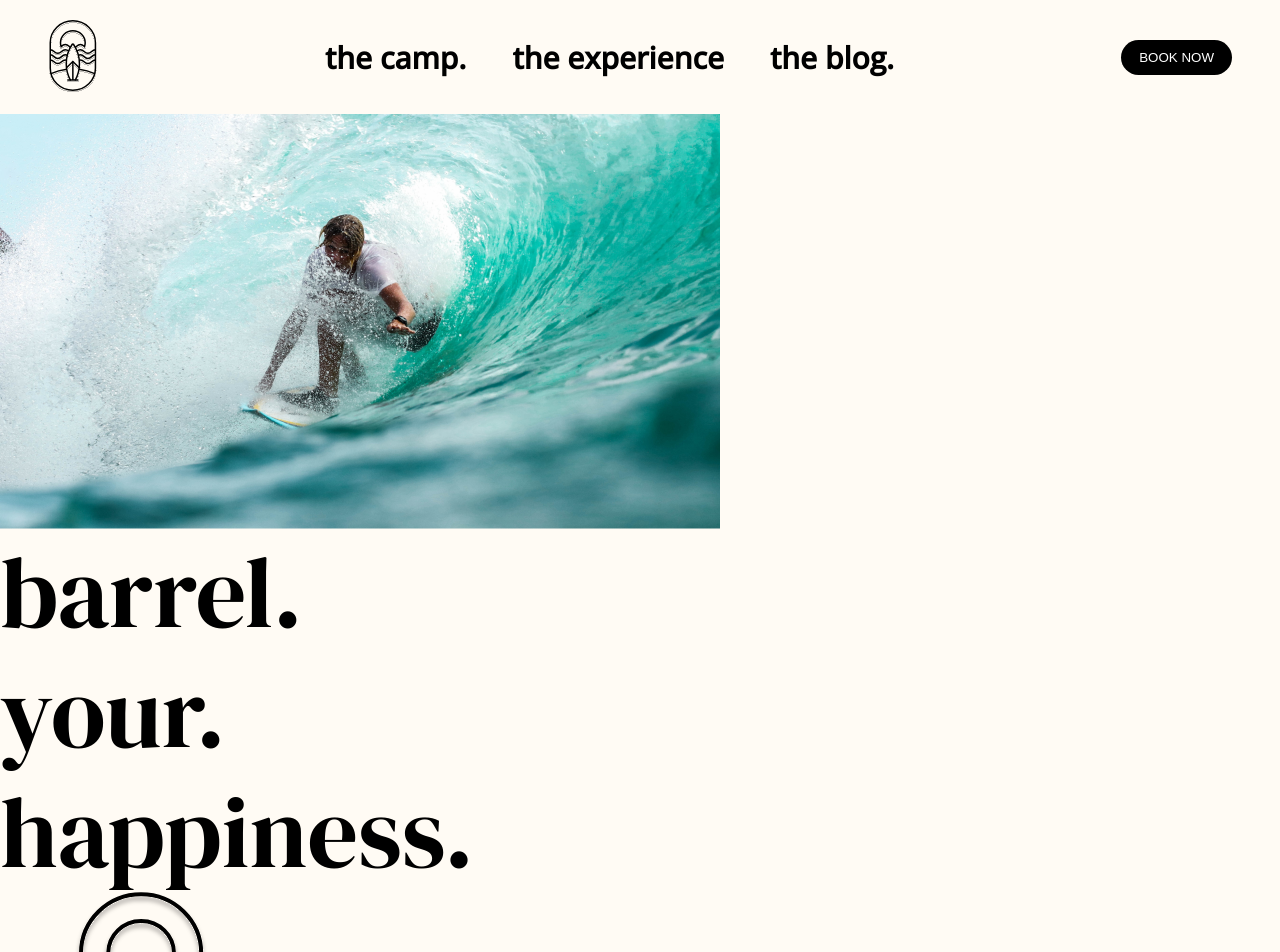
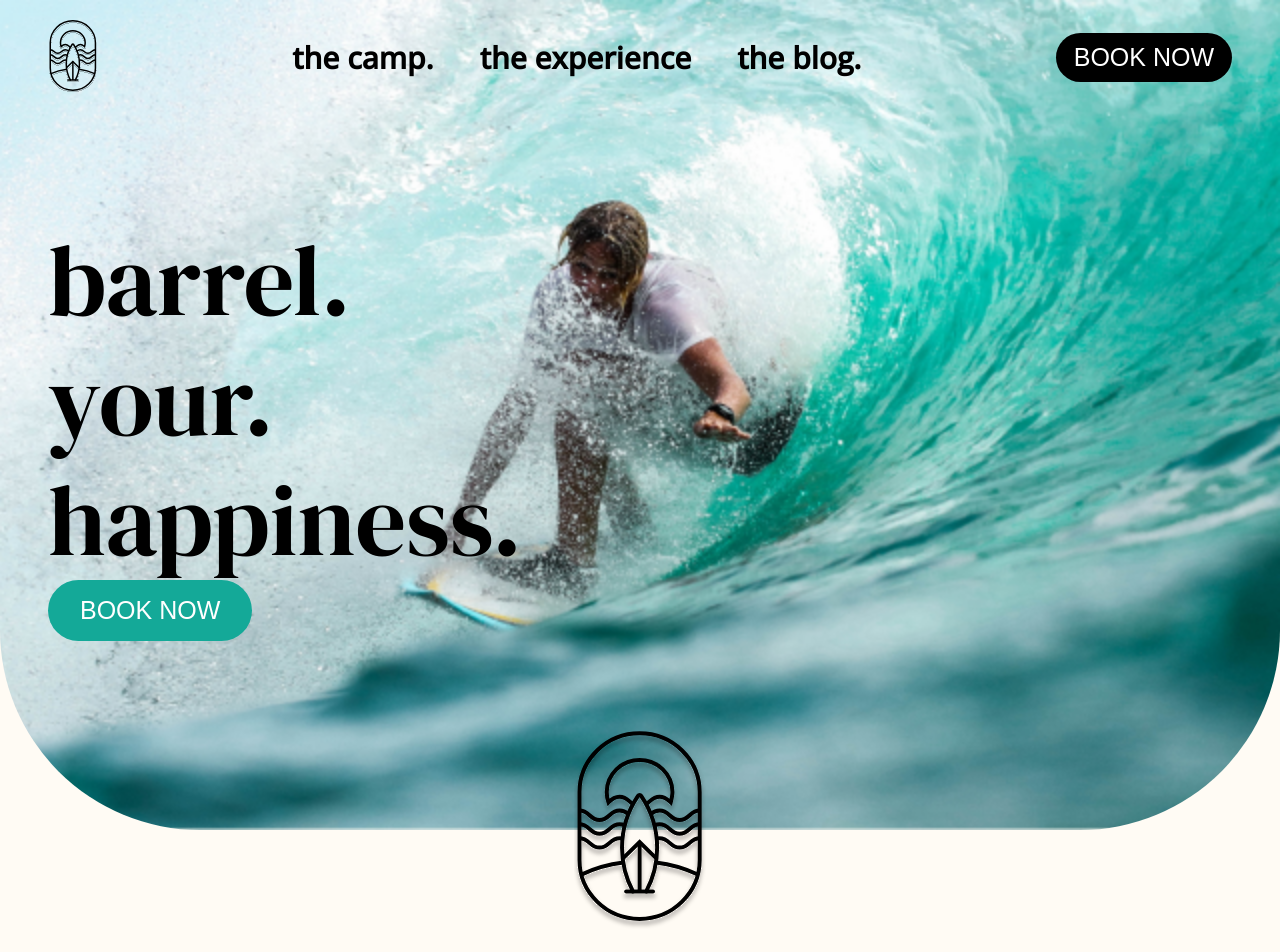
Before and after one commit to maksymkushnirov/surf-camp, a Next.js app in the folder surf-camp-fe/: page / in a window 1280 px wide. Shown: the top 952 px of the page. Built offline with nearby package versions, Linux system fonts and the light colour scheme.

Commit message:
hero styles

```diff
--- a/surf-camp-fe/app/_components/HeroSection.jsx
+++ b/surf-camp-fe/app/_components/HeroSection.jsx
@@ -1,13 +1,13 @@
 import Link from "next/link";
 
-const HeroSection = ({ imgSrc, headline, theme = "turquise" }) => {
+const HeroSection = ({ imgSrc, headline, theme = "turquoise" }) => {
   return (
     <section className="hero">
       <div className="hero__background">
         <img src={imgSrc || "/assets/hero-home.png"} alt="" />
       </div>
       <div className={`hero-headline hero__headline--${theme}`}>{headline}</div>
-      <button className={`btn btn--medium btm--${theme}`}>
+      <button className={`btn btn--medium btn--${theme}`}>
         <Link href="/events">BOOK NOW</Link>
       </button>
       <img
--- a/surf-camp-fe/sass/components/_button.scss
+++ b/surf-camp-fe/sass/components/_button.scss
@@ -1,13 +1,33 @@
 .btn {
-  font-size: 2.5 rem;
+  font-size: 2.5rem;
 
   &--small {
     padding: 1rem 1.8rem;
     border-radius: 2.5rem;
   }
 
+  &--medium {
+    padding: 1.6rem 3.2rem;
+    border-radius: 3.2rem;
+  }
+
   &--black {
     background-color: black;
     color: white;
   }
+
+  &--turquoise {
+    background-color: $turquoise;
+    color: white;
+  }
+
+  &--orange {
+    background-color: #ce822f;
+    color: white;
+  }
+
+  // &--beige {
+  //   background-color: $beige;
+  //   color: white;
+  // }
 }
--- a/surf-camp-fe/sass/components/_footer.scss
+++ b/surf-camp-fe/sass/components/_footer.scss
@@ -5,8 +5,8 @@
 
   &__logo {
     width: 8rem;
-    filter: invert(81%) sepia(53%) saturate(0%) hue-rotate(226deg)
-      brightness(114%) contrast(100%);
+    filter: invert(99%) sepia(3%) saturate(825%) hue-rotate(200deg)
+      brightness(118%) contrast(100%);
   }
 
   &__nav {
@@ -31,11 +31,13 @@
     display: flex;
     justify-content: space-between;
   }
+
   &__policies-nav {
     display: flex;
     list-style: none;
-  }
-  & li:not(:last-of-type) {
-    margin-right: 3.5rem;
+
+    & li:not(:last-of-type) {
+      margin-right: 3.5rem;
+    }
   }
 }
--- a/surf-camp-fe/sass/components/_header.scss
+++ b/surf-camp-fe/sass/components/_header.scss
@@ -1,12 +1,27 @@
 .header {
+  position: absolute;
+  top: 0;
+  left: 0;
+  right: 0;
   display: flex;
   justify-content: space-between;
   align-items: center;
   padding: 2rem 4.8rem;
+  z-index: 10;
+
+  &--light {
+    color: white;
+
+    & .header__logo {
+      filter: invert(99%) sepia(3%) saturate(825%) hue-rotate(200deg)
+        brightness(118%) contrast(100%);
+    }
+  }
 
   &__logo {
     width: 5rem;
   }
+
   &__nav {
     display: flex;
     list-style: none;
--- /dev/null
+++ b/surf-camp-fe/sass/components/_hero-section.scss
@@ -0,0 +1,44 @@
+.hero {
+  position: relative;
+  width: 100%;
+  height: 83rem;
+  padding: 22rem 4.8rem 0;
+  margin-bottom: 12.5rem;
+
+  &__background {
+    position: absolute;
+    top: 0;
+    left: 0;
+    width: 100%;
+    height: 100%;
+    z-index: -1;
+
+    & img {
+      width: 100%;
+      height: 100%;
+      object-fit: cover;
+      object-position: center bottom;
+      border-radius: 0px 0px 200px 200px;
+    }
+  }
+
+  &__headline {
+    margin-bottom: 6.5rem;
+
+    &--orange {
+      color: white;
+    }
+  }
+
+  &__logo {
+    position: absolute;
+    bottom: 0;
+    left: 50%;
+    transform: translate(-50%, 50%);
+
+    &--orange {
+      filter: invert(62%) sepia(21%) saturate(1646%) hue-rotate(348deg)
+        brightness(88%) contrast(81%);
+    }
+  }
+}
--- a/surf-camp-fe/sass/main.scss
+++ b/surf-camp-fe/sass/main.scss
@@ -6,3 +6,4 @@
 @import "components/header";
 @import "components/button";
 @import "components/footer";
+@import "components/hero-section";
```
